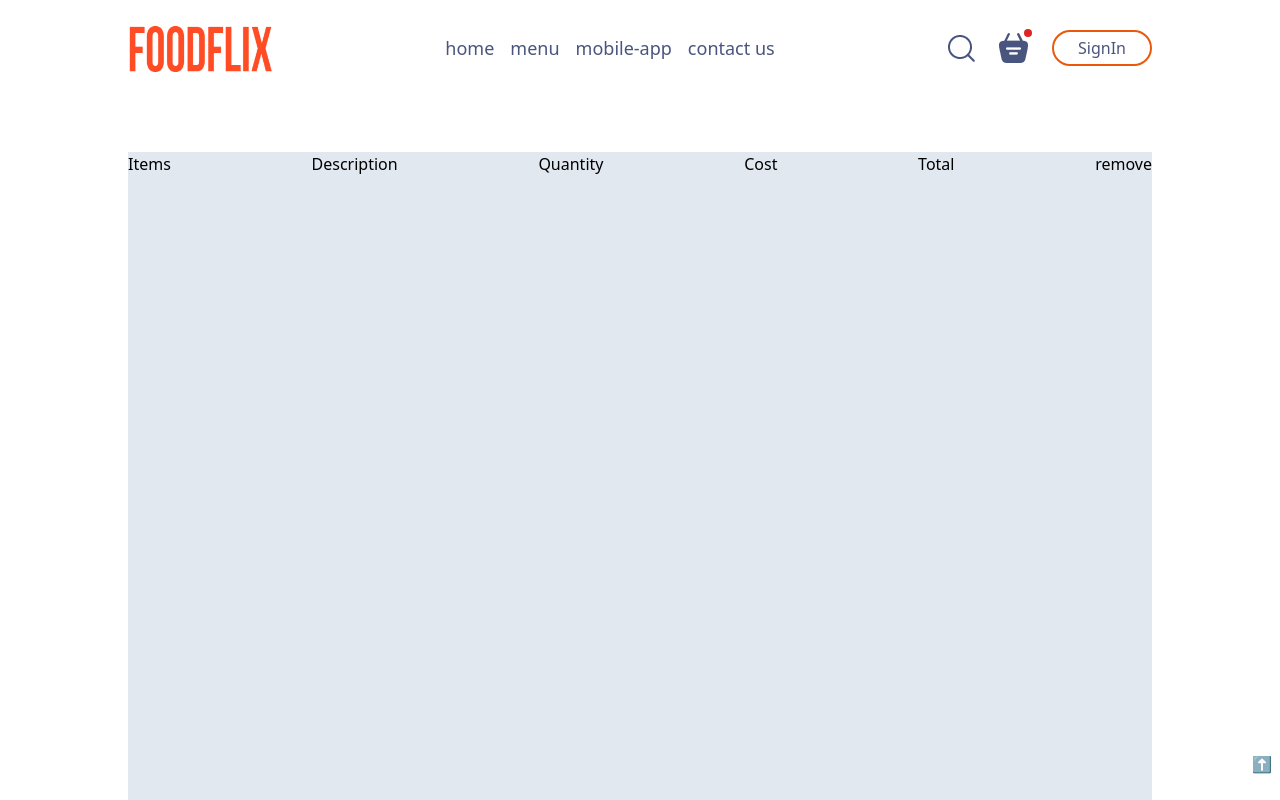
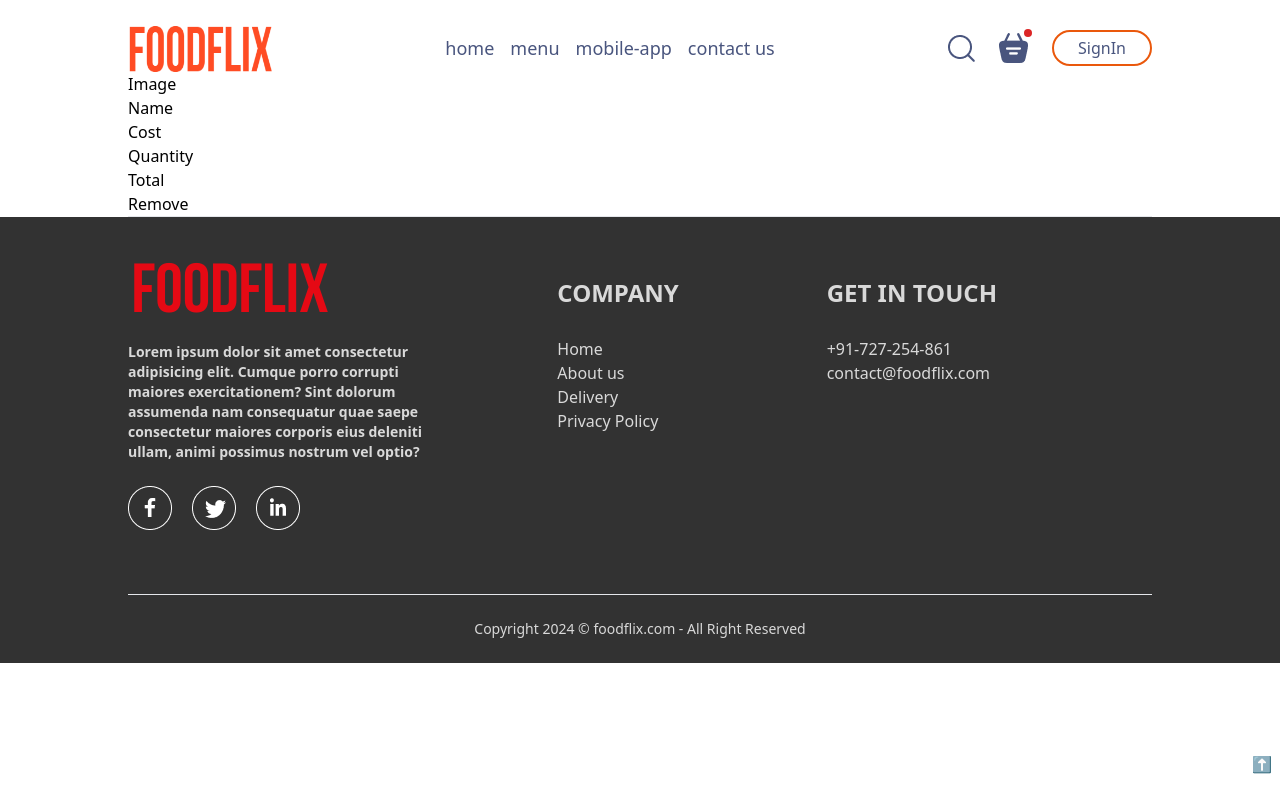
Before and after one commit to pankaj-gitcode/FullStackProjects, a React (Vite) app in the folder Food_delivery_webApp/: page /cart in a window 1280 px wide. Shown: the top 800 px of the page. Built offline with nearby package versions, Linux system fonts and the light colour scheme.

Commit message:
prototype cart

```diff
--- a/Food_delivery_webApp/src/App.jsx
+++ b/Food_delivery_webApp/src/App.jsx
@@ -31,7 +31,7 @@ export default function App(){
           <Navbar/>
             <Routes>
               <Route path='/' element={<Home/>} />
-              <Route path='/navigate' element={<Navbar/>}/>
+              <Route path='/navbar' element={<Navbar/>}/>
               <Route path='/home' element={<Home/>} />
               <Route path='/cart' element={<Cart/>} />
               <Route path='/placeorder' element={<PlaceOrder/>} />
--- a/Food_delivery_webApp/src/components/pages/Cart/Cart.jsx
+++ b/Food_delivery_webApp/src/components/pages/Cart/Cart.jsx
@@ -1,44 +1,23 @@
 import React from 'react'
-import { useRecoilValue } from 'recoil'
-import { allIconsAtom, cartItemsAtom, countItemsAtom, foodItemsAtom } from '../../atom'
 
 export default function Cart(){
-   const foodItems = useRecoilValue(foodItemsAtom());
-    const cartItems = useRecoilValue(countItemsAtom);
-    console.log("CART-ITEMS: ", cartItems);
-   const cartItemsKeys = Object.keys(cartItems);
-   console.log("CARTKEYS: ",cartItemsKeys)
-   const exit = useRecoilValue(allIconsAtom);
-
     return(<>
 
-    <div className="w-full h-[100vh] my-20 bg-slate-200">
-        <div className="flex items-center justify-between">
+        <div>
+            <div>
+                <div>
+                    <p>Image</p>
+                    <p>Name</p>
+                    <p>Cost</p>
+                    <p>Quantity</p>
+                    <p>Total</p>
+                    <p>Remove</p>
+                </div>
+                <hr />
+            </div>
+        </div>
 
-            <p>Items</p>
-            <p>Description</p>
-            <p>Quantity</p>
-            <p>Cost</p>
-            <p>Total</p>
-            <p>remove</p>
 
-        </div>
-        <div>
-
-        {
-          cartItemsKeys.map(elem=>foodItems.map(items=>items._id === elem?
-          <div key={items._id} className="flex items-cenrer justify-between p-2">
-            <img key={items._id} src={items.image} className="w-10 h-10"/>
-            <p>{items.name}</p>
-            <p>{cartItems[items._id]}</p>
-            <p>{items.price}</p>
-            <p>{items.price * cartItems[items._id]}</p>
-            <img key={items._id} src={exit.cross_icon} />
-        </div>
-          :<></>))
-        }
-        </div>
-    </div>
 
     </>)
 }
```
